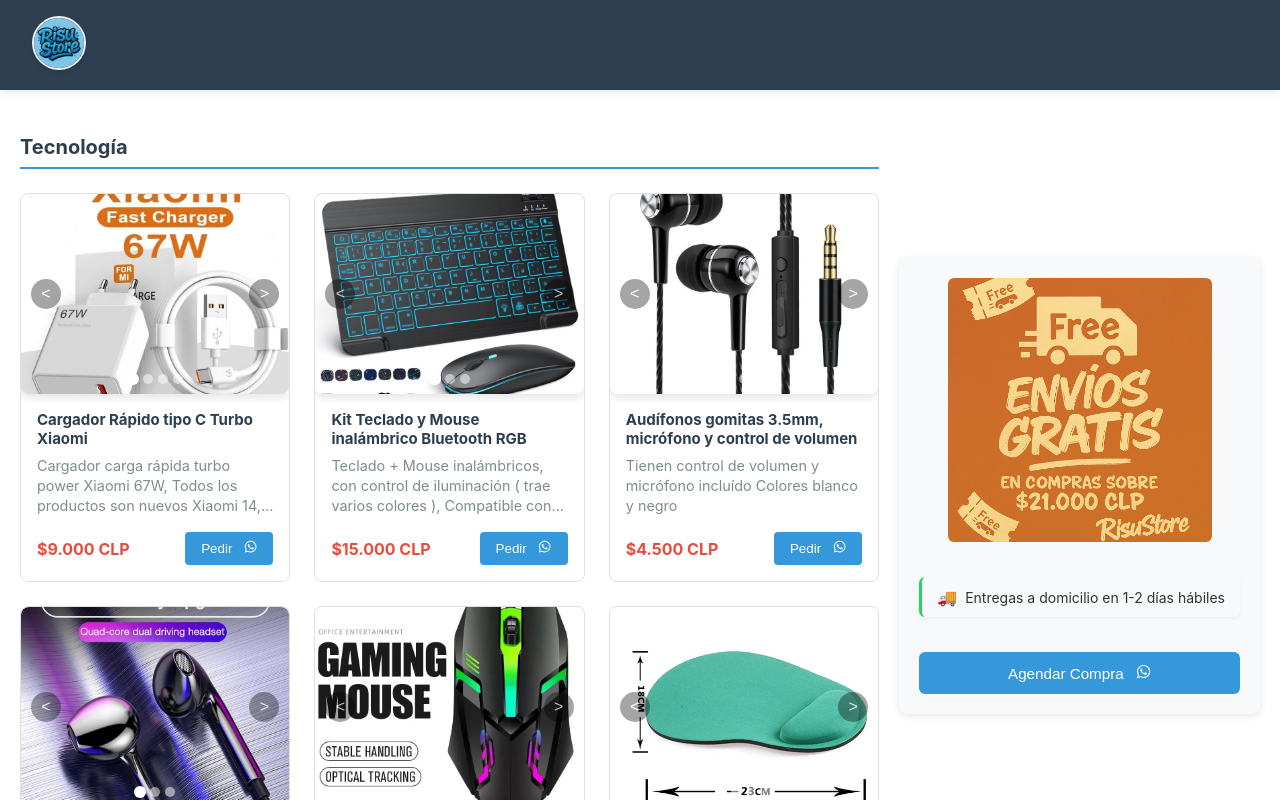
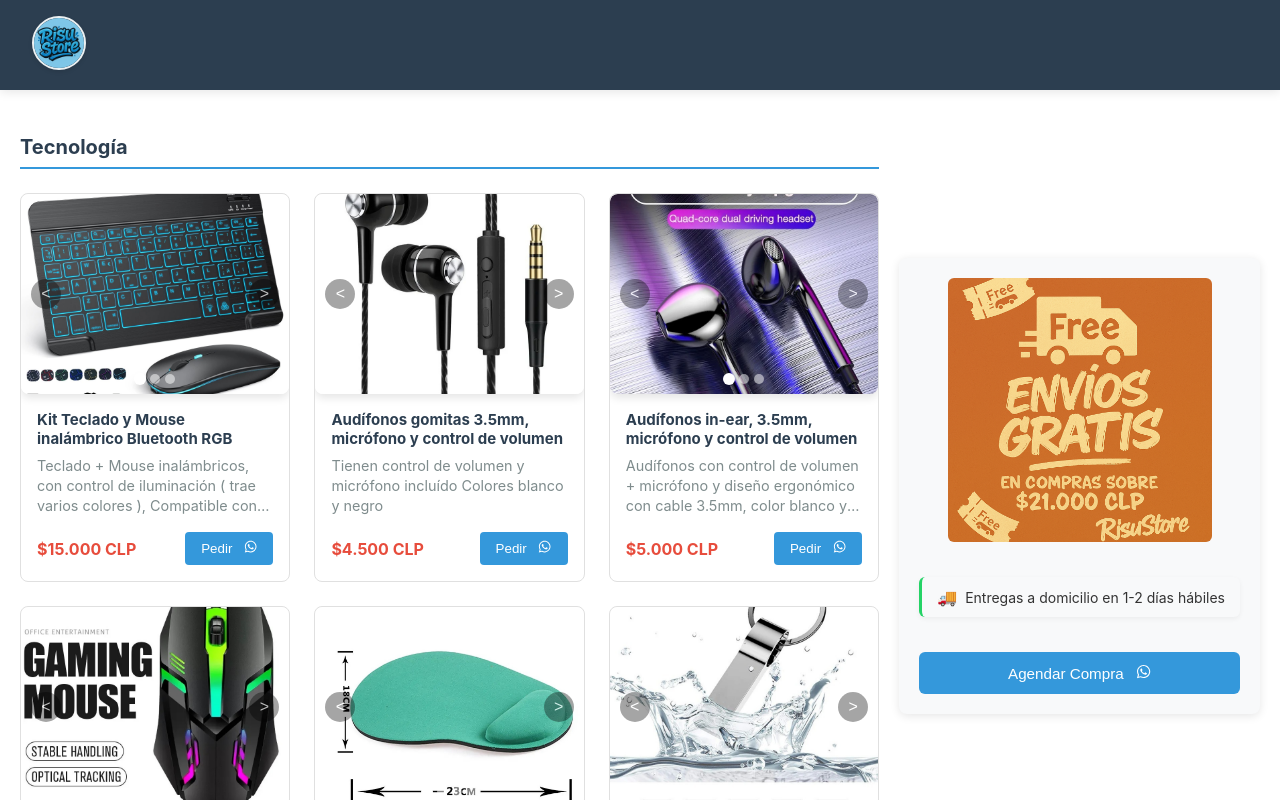
Before and after one commit to Kunashgi/risu-store, a React (Create React App) app: page / in a window 1280 px wide. Shown: the top 800 px of the page. Built offline with nearby package versions, Linux system fonts and the light colour scheme.

Commit message:
ocultar cargador

```diff
--- a/src/data/products.js
+++ b/src/data/products.js
@@ -39,15 +39,15 @@
 export const products = [
   // Tecnología - Computadoras
 
-  {
-    id: 3,
-    name: "Cargador Rápido tipo C Turbo Xiaomi",
-    price: "$9.000",
-    description: "Cargador carga rápida turbo power Xiaomi 67W, Todos los productos son nuevos Xiaomi 14, 13, 12, 11, 10, 9, Ultra Redmi Note pro",
-    categoryId: 1,
-    subcategoryId: 102,
-    images: [cargadorportada, cargador1, cargador2, cargador3],
-  },
+  // {
+  //   id: 3,
+  //   name: "Cargador Rápido tipo C Turbo Xiaomi",
+  //   price: "$9.000",
+  //   description: "Cargador carga rápida turbo power Xiaomi 67W, Todos los productos son nuevos Xiaomi 14, 13, 12, 11, 10, 9, Ultra Redmi Note pro",
+  //   categoryId: 1,
+  //   subcategoryId: 102,
+  //   images: [cargadorportada, cargador1, cargador2, cargador3],
+  // },
 
   {
     id: 12,
```
